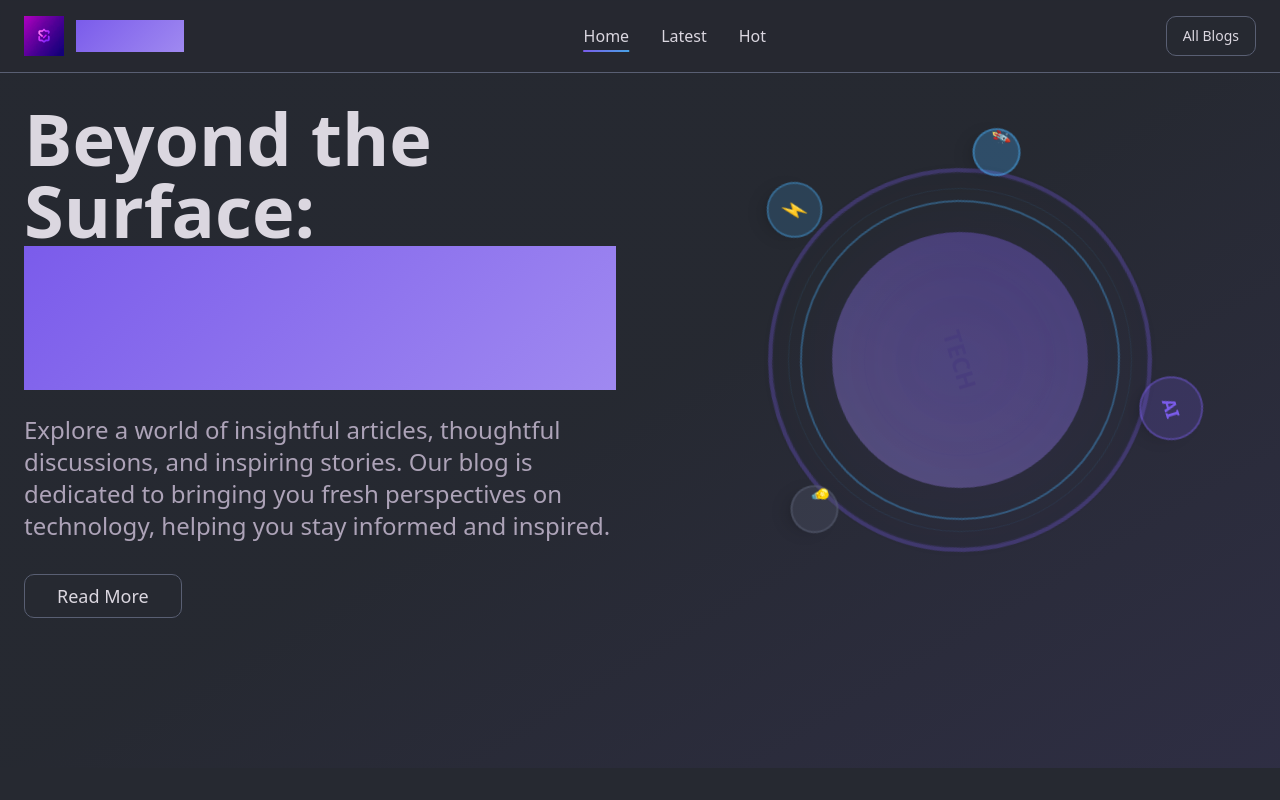
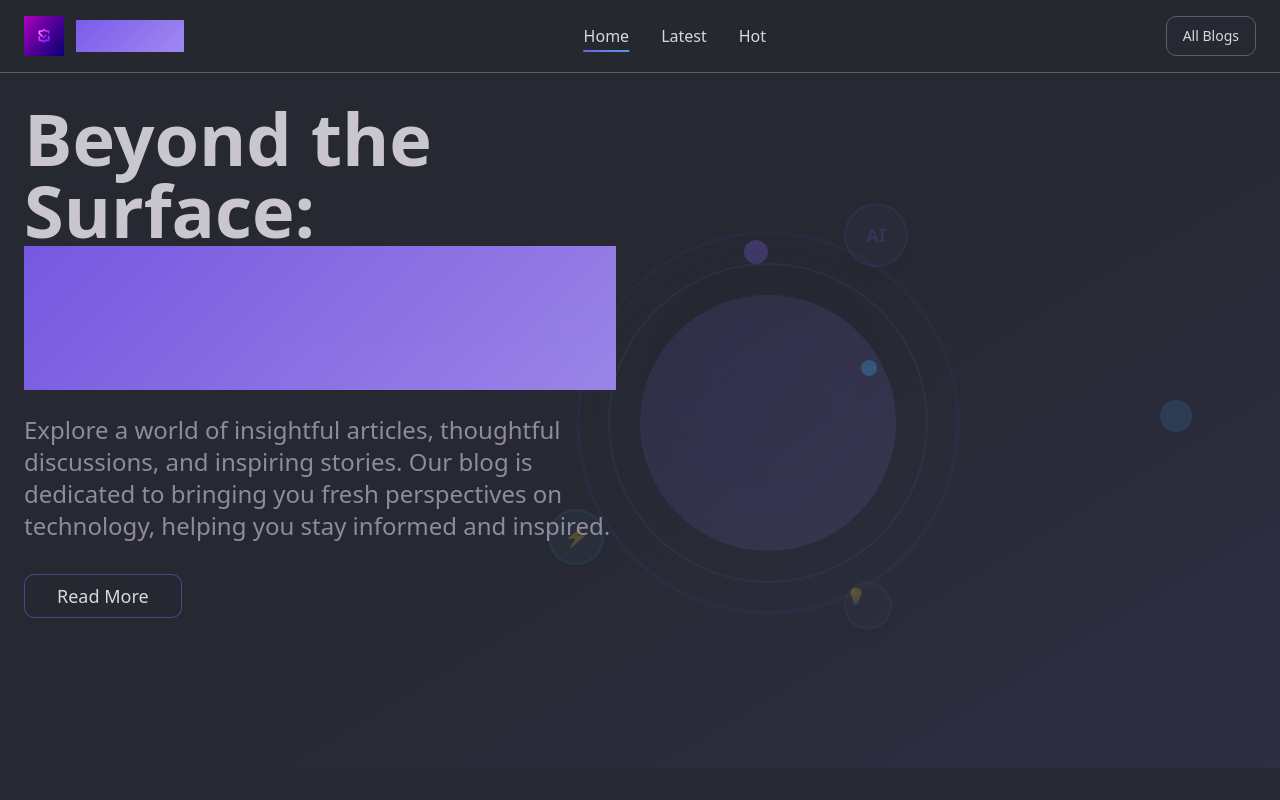
Before and after one commit to AhmedAbuYousuf/data-rain-blog, a React (Vite) app: page / in a window 1280 px wide. Shown: the top 800 px of the page. Built offline with nearby package versions, Linux system fonts and the light colour scheme.

Commit message:
Fix header home link
Redirect home link to home page and adjust hero animation.

```diff
--- a/src/components/Header.tsx
+++ b/src/components/Header.tsx
@@ -1,4 +1,5 @@
 import { useState } from 'react';
+import { useNavigate, useLocation } from 'react-router-dom';
 import { Button } from '@/components/ui/button';
 import logo from '@/assets/logo.png';
 
@@ -8,13 +9,38 @@ interface HeaderProps {
 
 const Header = ({ onDemoClick }: HeaderProps) => {
   const [activeNav, setActiveNav] = useState('home');
+  const navigate = useNavigate();
+  const location = useLocation();
+
+  const handleHomeClick = () => {
+    if (location.pathname === '/') {
+      // If we're on the home page, scroll to top
+      window.scrollTo({ top: 0, behavior: 'smooth' });
+    } else {
+      // If we're on another page, navigate to home
+      navigate('/');
+    }
+    setActiveNav('home');
+  };
 
   const scrollToSection = (sectionId: string) => {
+    if (location.pathname !== '/') {
+      // If not on home page, navigate to home first
+      navigate('/');
+      setTimeout(() => {
+        const element = document.getElementById(sectionId);
+        if (element) {
+          element.scrollIntoView({ behavior: 'smooth' });
+        }
+      }, 100);
+    } else {
+      // If on home page, scroll directly
+      const element = document.getElementById(sectionId);
+      if (element) {
+        element.scrollIntoView({ behavior: 'smooth' });
+      }
+    }
     setActiveNav(sectionId);
-    const element = document.getElementById(sectionId);
-    if (element) {
-      element.scrollIntoView({ behavior: 'smooth' });
-    }
   };
 
   return (
@@ -31,7 +57,7 @@ const Header = ({ onDemoClick }: HeaderProps) => {
         {/* Navigation */}
         <nav className="hidden md:flex items-center space-x-8">
           <button
-            onClick={() => scrollToSection('home')}
+            onClick={handleHomeClick}
             className={`nav-link ${activeNav === 'home' ? 'active' : ''}`}
           >
             Home
@@ -52,7 +78,7 @@ const Header = ({ onDemoClick }: HeaderProps) => {
 
         {/* Navigation CTA */}
         <Button
-          onClick={() => window.location.href = '/blogs'}
+          onClick={() => navigate('/blogs')}
           variant="outline"
           className="hidden md:block"
         >
--- a/src/pages/BlogPage.tsx
+++ b/src/pages/BlogPage.tsx
@@ -77,22 +77,61 @@ const BlogPage = () => {
       <div className={`transition-opacity duration-1000 ${showContent ? 'opacity-100' : 'opacity-0'}`}>
         <Header onDemoClick={handleDemoClick} />
 
-        {/* Hero Section - Inspired by techstringit.com */}
+        {/* Hero Section with Overlay Animation */}
         <section id="home" className="relative pt-20 pb-32 overflow-hidden">
           {/* Background with gradient */}
           <div className="absolute inset-0 bg-gradient-to-br from-background via-background to-primary/10"></div>
 
+          {/* Animated Background Overlay */}
+          <div className="absolute inset-0 pointer-events-none">
+            <div className="relative w-full h-full flex items-center justify-center opacity-30">
+              {/* Main animated tech orb as background overlay */}
+              <div className="absolute right-1/4 top-1/2 transform -translate-y-1/2 w-96 h-96 rounded-full border-4 border-primary/20 flex items-center justify-center animate-slow-spin">
+                <div className="w-80 h-80 rounded-full border-2 border-accent/30 flex items-center justify-center animate-pulse">
+                  <div className="w-64 h-64 rounded-full gradient-primary flex items-center justify-center opacity-40 animate-pulse" style={{ animationDelay: '0.5s' }}>
+                    <div className="w-48 h-48 rounded-full border border-primary/10 flex items-center justify-center">
+                      <div className="w-32 h-32 rounded-full bg-primary/10 flex items-center justify-center">
+                        <span className="text-xl font-bold text-primary/60">TECH</span>
+                      </div>
+                    </div>
+                  </div>
+                </div>
+
+                {/* Floating tech icons in background */}
+                <div className="absolute -top-4 right-12 w-16 h-16 rounded-full bg-primary/15 border-2 border-primary/30 flex items-center justify-center animate-bounce shadow-lg">
+                  <span className="text-primary/70 font-bold text-lg">AI</span>
+                </div>
+                <div className="absolute bottom-8 -left-8 w-14 h-14 rounded-full bg-accent/15 border-2 border-accent/30 flex items-center justify-center animate-bounce shadow-lg" style={{ animationDelay: '1s' }}>
+                  <span className="text-accent/70 text-xl">⚡</span>
+                </div>
+                <div className="absolute top-20 -left-6 w-12 h-12 rounded-full bg-electric-blue/20 border-2 border-electric-blue/40 animate-bounce shadow-lg" style={{ animationDelay: '2s' }}>
+                  <span className="text-electric-blue/70 text-sm">🚀</span>
+                </div>
+                <div className="absolute -bottom-6 right-16 w-12 h-12 rounded-full bg-secondary/20 border-2 border-secondary/40 animate-bounce shadow-lg" style={{ animationDelay: '1.5s' }}>
+                  <span className="text-secondary/70">💡</span>
+                </div>
+
+                {/* Additional orbit rings */}
+                <div className="absolute inset-0 w-full h-full rounded-full border border-primary/5 animate-spin" style={{ animationDuration: '20s' }}></div>
+                <div className="absolute inset-4 w-[calc(100%-2rem)] h-[calc(100%-2rem)] rounded-full border border-accent/5 animate-spin" style={{ animationDuration: '15s', animationDirection: 'reverse' }}></div>
+              </div>
+
+              {/* Background glow effect */}
+              <div className="absolute right-1/4 top-1/2 transform -translate-y-1/2 w-96 h-96 bg-gradient-radial from-primary/10 via-transparent to-transparent rounded-full blur-2xl"></div>
+            </div>
+          </div>
+
           <div className="container mx-auto px-6 relative z-10">
             <div className="grid lg:grid-cols-2 gap-12 items-center min-h-[70vh]">
-              {/* Left Content */}
-              <div className="animate-on-scroll">
+              {/* Left Content - Text with transparency */}
+              <div className="animate-on-scroll relative z-20">
                 <h1 className="text-5xl md:text-7xl font-bold mb-6 leading-tight">
-                  Beyond the Surface:
-                  <span className="block gradient-primary bg-clip-text text-transparent">
+                  <span className="text-foreground/90">Beyond the Surface:</span>
+                  <span className="block gradient-primary bg-clip-text text-transparent opacity-95">
                     Explore, Learn, Grow
                   </span>
                 </h1>
-                <p className="text-xl md:text-2xl text-muted-foreground mb-8 leading-relaxed">
+                <p className="text-xl md:text-2xl text-muted-foreground/80 mb-8 leading-relaxed backdrop-blur-sm">
                   Explore a world of insightful articles, thoughtful discussions, and inspiring stories.
                   Our blog is dedicated to bringing you fresh perspectives on technology, helping you stay informed and inspired.
                 </p>
@@ -100,7 +139,7 @@ const BlogPage = () => {
                   <Button
                     size="lg"
                     variant="outline"
-                    className="text-lg px-8 py-4"
+                    className="text-lg px-8 py-4 bg-background/80 backdrop-blur-sm border-primary/50 hover:bg-background/90"
                     onClick={() => navigate('/blogs')}
                   >
                     Read More
@@ -108,42 +147,13 @@ const BlogPage = () => {
                 </div>
               </div>
 
-              {/* Right Content - Enhanced Tech Visual */}
-              <div className="animate-on-scroll relative" style={{ animationDelay: '0.3s' }}>
-                <div className="relative w-full h-[500px] flex items-center justify-center">
-                  {/* Main animated tech orb - significantly larger */}
-                  <div className="relative w-96 h-96 rounded-full border-4 border-primary/30 flex items-center justify-center animate-slow-spin">
-                    <div className="w-80 h-80 rounded-full border-2 border-accent/40 flex items-center justify-center animate-pulse">
-                      <div className="w-64 h-64 rounded-full gradient-primary flex items-center justify-center opacity-30 animate-pulse" style={{ animationDelay: '0.5s' }}>
-                        <div className="w-48 h-48 rounded-full border border-primary/20 flex items-center justify-center">
-                          <div className="w-32 h-32 rounded-full bg-primary/10 flex items-center justify-center">
-                            <span className="text-2xl font-bold text-primary">TECH</span>
-                          </div>
-                        </div>
-                      </div>
-                    </div>
-
-                    {/* Enhanced floating tech icons with better positioning */}
-                    <div className="absolute -top-4 right-12 w-16 h-16 rounded-full bg-primary/20 border-2 border-primary/40 flex items-center justify-center animate-bounce shadow-lg">
-                      <span className="text-primary font-bold text-lg">AI</span>
-                    </div>
-                    <div className="absolute bottom-8 -left-8 w-14 h-14 rounded-full bg-accent/20 border-2 border-accent/40 flex items-center justify-center animate-bounce shadow-lg" style={{ animationDelay: '1s' }}>
-                      <span className="text-accent text-xl">⚡</span>
-                    </div>
-                    <div className="absolute top-20 -left-6 w-12 h-12 rounded-full bg-electric-blue/30 border-2 border-electric-blue/50 animate-bounce shadow-lg" style={{ animationDelay: '2s' }}>
-                      <span className="text-electric-blue text-sm">🚀</span>
-                    </div>
-                    <div className="absolute -bottom-6 right-16 w-12 h-12 rounded-full bg-secondary/30 border-2 border-secondary/50 animate-bounce shadow-lg" style={{ animationDelay: '1.5s' }}>
-                      <span className="text-secondary">💡</span>
-                    </div>
-
-                    {/* Additional orbit rings */}
-                    <div className="absolute inset-0 w-full h-full rounded-full border border-primary/10 animate-spin" style={{ animationDuration: '20s' }}></div>
-                    <div className="absolute inset-4 w-[calc(100%-2rem)] h-[calc(100%-2rem)] rounded-full border border-accent/10 animate-spin" style={{ animationDuration: '15s', animationDirection: 'reverse' }}></div>
-                  </div>
-
-                  {/* Background glow effect */}
-                  <div className="absolute inset-0 bg-gradient-radial from-primary/5 via-transparent to-transparent rounded-full blur-xl"></div>
+              {/* Right side - mostly empty to let background animation show */}
+              <div className="animate-on-scroll relative z-10" style={{ animationDelay: '0.3s' }}>
+                <div className="relative w-full h-[400px] flex items-center justify-center">
+                  {/* Subtle accent elements */}
+                  <div className="absolute top-20 left-20 w-6 h-6 rounded-full bg-primary/30 animate-pulse"></div>
+                  <div className="absolute bottom-32 right-16 w-8 h-8 rounded-full bg-accent/30 animate-pulse" style={{ animationDelay: '1s' }}></div>
+                  <div className="absolute top-1/2 left-1/3 w-4 h-4 rounded-full bg-electric-blue/30 animate-pulse" style={{ animationDelay: '2s' }}></div>
                 </div>
               </div>
             </div>
```
